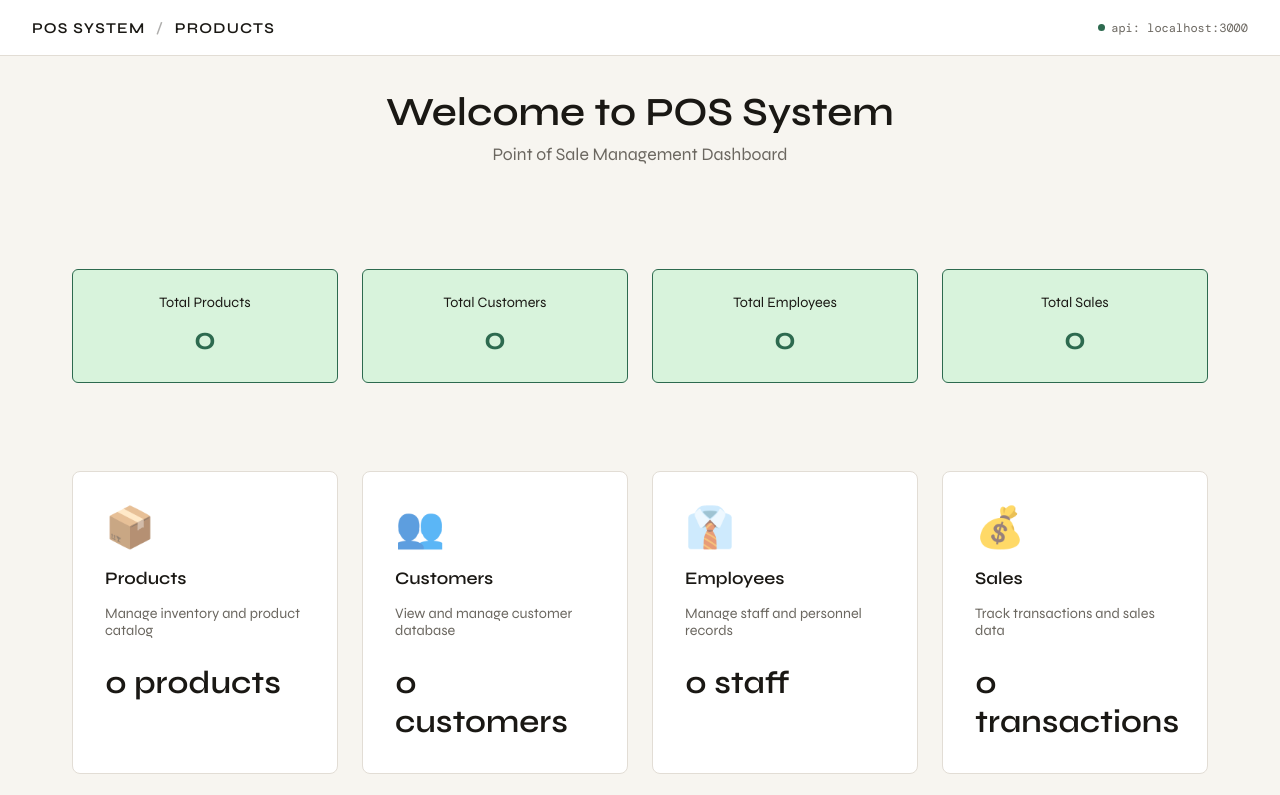
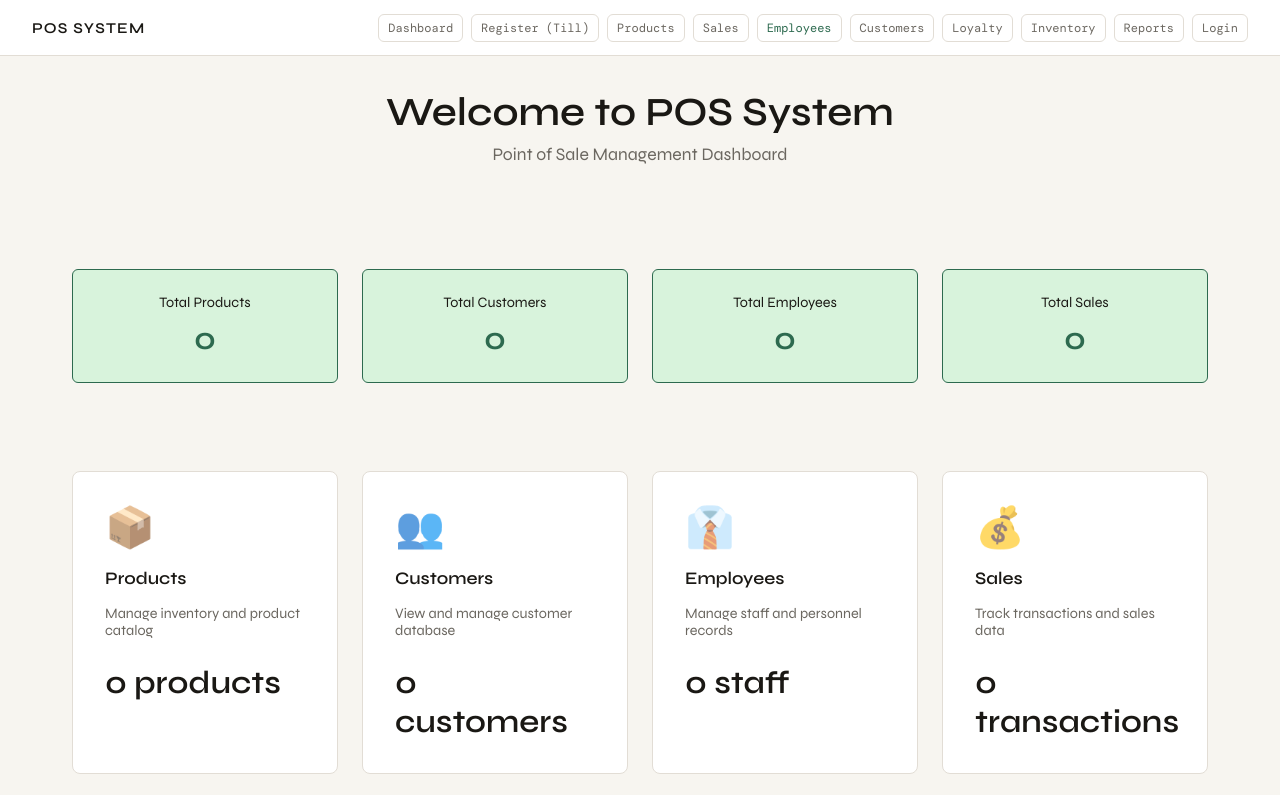
Before and after one commit to Giftmathoto/CMPG311-GROUP2-POS, a website: page public/index.html in a window 1280 px wide. Shown: the top 795 px of the page. Drawn offline with nearby package versions, Linux system fonts and the light colour scheme; no server answers.

Commit message:
feat: complete POS backend integration, dynamic routes, and register UI

```diff
--- a/public/index.html
+++ b/public/index.html
@@ -97,11 +97,20 @@
 <body>
 
 <header>
-  <div class="logo">POS System <span>/</span> Products</div>
-  <div class="header-meta">
-    <span class="dot" id="conn-dot" style="background: var(--green)"></span>
-    <span id="conn-label">api: localhost:3000</span>
-  </div>
+  <div class="logo">POS System</div>
+
+  <nav>
+    <a href="index.html">Dashboard</a>
+    <a href="register.html">Register (Till)</a>
+    <a href="products.html">Products</a>
+    <a href="sales.html">Sales</a>
+    <a href="employees.html" style="color: var(--green);">Employees</a>
+    <a href="customers.html">Customers</a>
+    <a href="loyalty.html">Loyalty</a>
+    <a href="inventory.html">Inventory</a>
+    <a href="reports.html">Reports</a>
+    <a href="login.html">Login</a>
+  </nav>
 </header>
 
 <main class="main-single">
```
